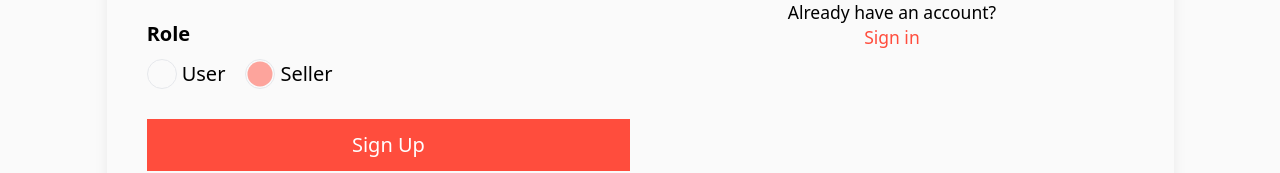
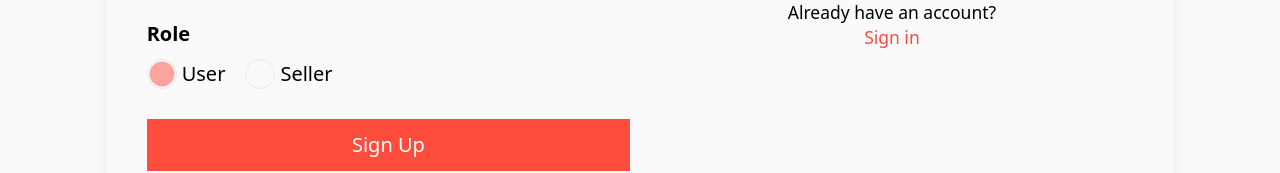
Before and after one commit to gustavo-martins-pereira/E-Commerce_FullStack-Frontend, a React (Vite) app: page /register-login in a window 1280 px wide. Shown: the part 1715-1888 px from the top of the page. Built offline with nearby package versions, Linux system fonts and the light colour scheme; no server answers.

Commit message:
FIX - Register Account Role

```diff
--- a/src/components/dumbs/inputs/InputRadius/InputRadius.tsx
+++ b/src/components/dumbs/inputs/InputRadius/InputRadius.tsx
@@ -11,15 +11,15 @@ interface CustomProps {
 
 interface InputRadiusProps extends InputProps, CustomProps {}
 
-export function InputRadius({ id, label, value, register, errorMessage, ...props }: InputRadiusProps) {
+export function InputRadius({ id, label, register, errorMessage, ...props }: InputRadiusProps) {
     return (
         <div className="flex items-center gap-1 cursor-pointer">
             <input
                 className="appearance-none w-6 h-6 relative border rounded-full cursor-pointer checked:after:bg-input-radius--checked checked:after:w-5 checked:after:h-5 checked:after:absolute checked:after:top-1/2 checked:after:left-1/2 checked:after:-translate-x-1/2 checked:after:-translate-y-1/2 checked:after:rounded-full"
                 type="radio"
                 id={id}
+                {...props}
                 {...register}
-                {...props}
             />
             <label className="cursor-pointer" htmlFor={id}>{label}</label>
             {errorMessage && <p className="text-input-error">{errorMessage}</p>}
--- a/src/pages/RegisterLogin/RegisterLogin.tsx
+++ b/src/pages/RegisterLogin/RegisterLogin.tsx
@@ -257,21 +257,19 @@ export function RegisterLogin() {
                                 <p className="font-semibold">Role</p>
                                 <div className="flex gap-4">
                                     <InputRadius
-                                        name="register-user-role"
                                         id="register-user-role-user"
                                         label="User"
-                                        value="USER"
-                                        checked={true}
+                                        value={USER_ROLES.USER}
+                                        checked
                                         register={registerFormRegister("role", {
                                             required: "Please select a role"
                                         })}
                                         errorMessage={registerErrors.role?.message}
                                     />
                                     <InputRadius
-                                        name="register-user-role"
                                         id="register-user-role-seller"
                                         label="Seller"
-                                        value="SELLER"
+                                        value={USER_ROLES.SELLER}
                                         register={registerFormRegister("role")}
                                     />
                                 </div>
```
